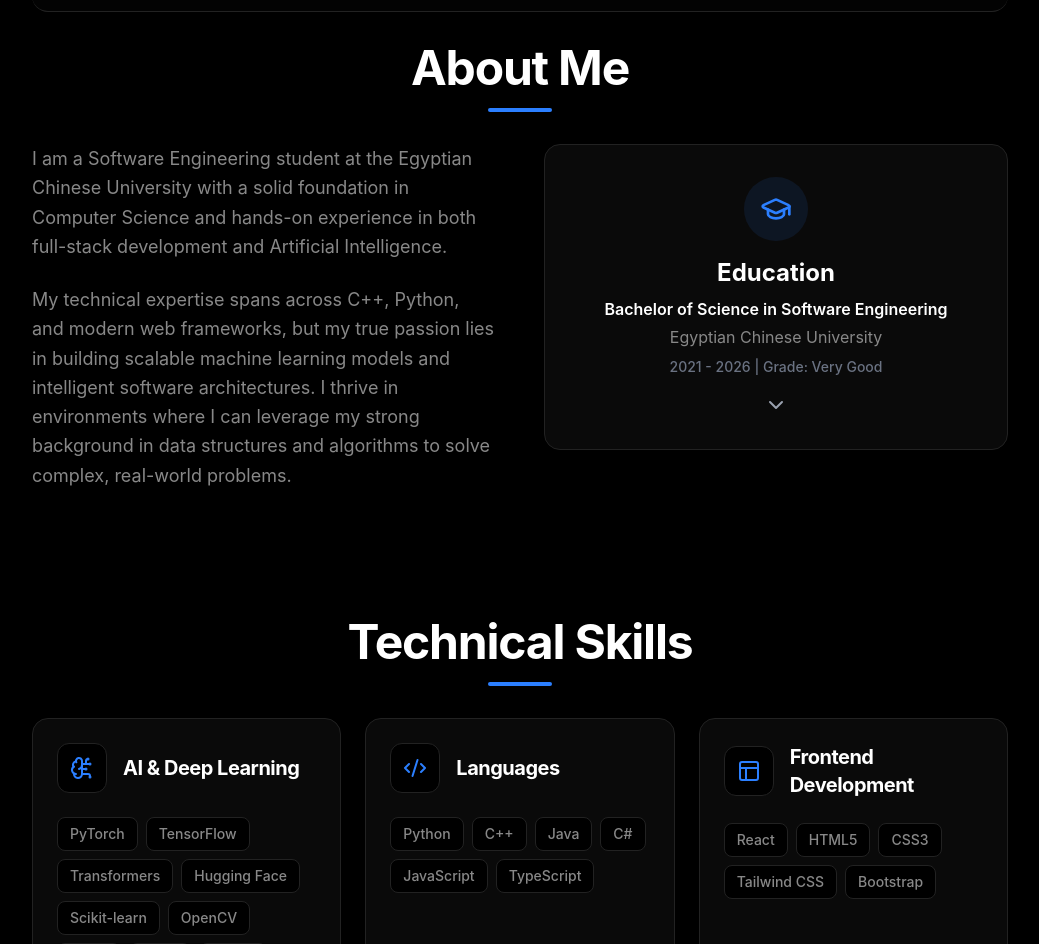
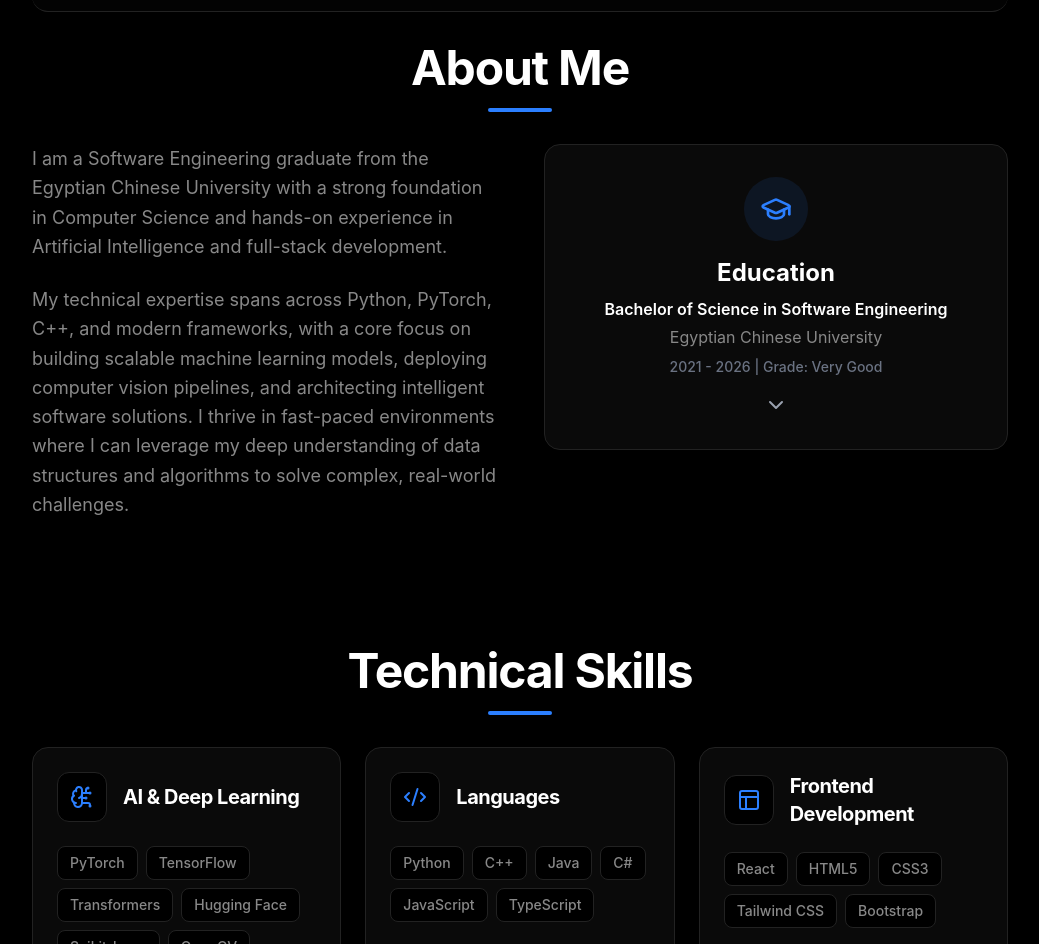
Before and after one commit to Mostafa23/Mostafa23.github.io, a React (Vite) app: page / in a window 1280 px wide. Shown: the part 1014-1958 px from the top of the page, without its empty margins (120-1159 px from the left). Built offline with nearby package versions, Linux system fonts and the light colour scheme; no server answers.

Commit message:
chore: update About text to reflect graduation and improve professionalism

```diff
--- a/src/components/About/About.tsx
+++ b/src/components/About/About.tsx
@@ -28,10 +28,10 @@ const About = () => {
           className="text-[var(--color-text-secondary)] leading-relaxed space-y-6 text-lg"
         >
           <p>
-            I am a Software Engineering student at the Egyptian Chinese University with a solid foundation in Computer Science and hands-on experience in both full-stack development and Artificial Intelligence.
+            I am a Software Engineering graduate from the Egyptian Chinese University with a strong foundation in Computer Science and hands-on experience in Artificial Intelligence and full-stack development.
           </p>
           <p>
-            My technical expertise spans across C++, Python, and modern web frameworks, but my true passion lies in building scalable machine learning models and intelligent software architectures. I thrive in environments where I can leverage my strong background in data structures and algorithms to solve complex, real-world problems.
+            My technical expertise spans across Python, PyTorch, C++, and modern frameworks, with a core focus on building scalable machine learning models, deploying computer vision pipelines, and architecting intelligent software solutions. I thrive in fast-paced environments where I can leverage my deep understanding of data structures and algorithms to solve complex, real-world challenges.
           </p>
         </motion.div>
 
```
